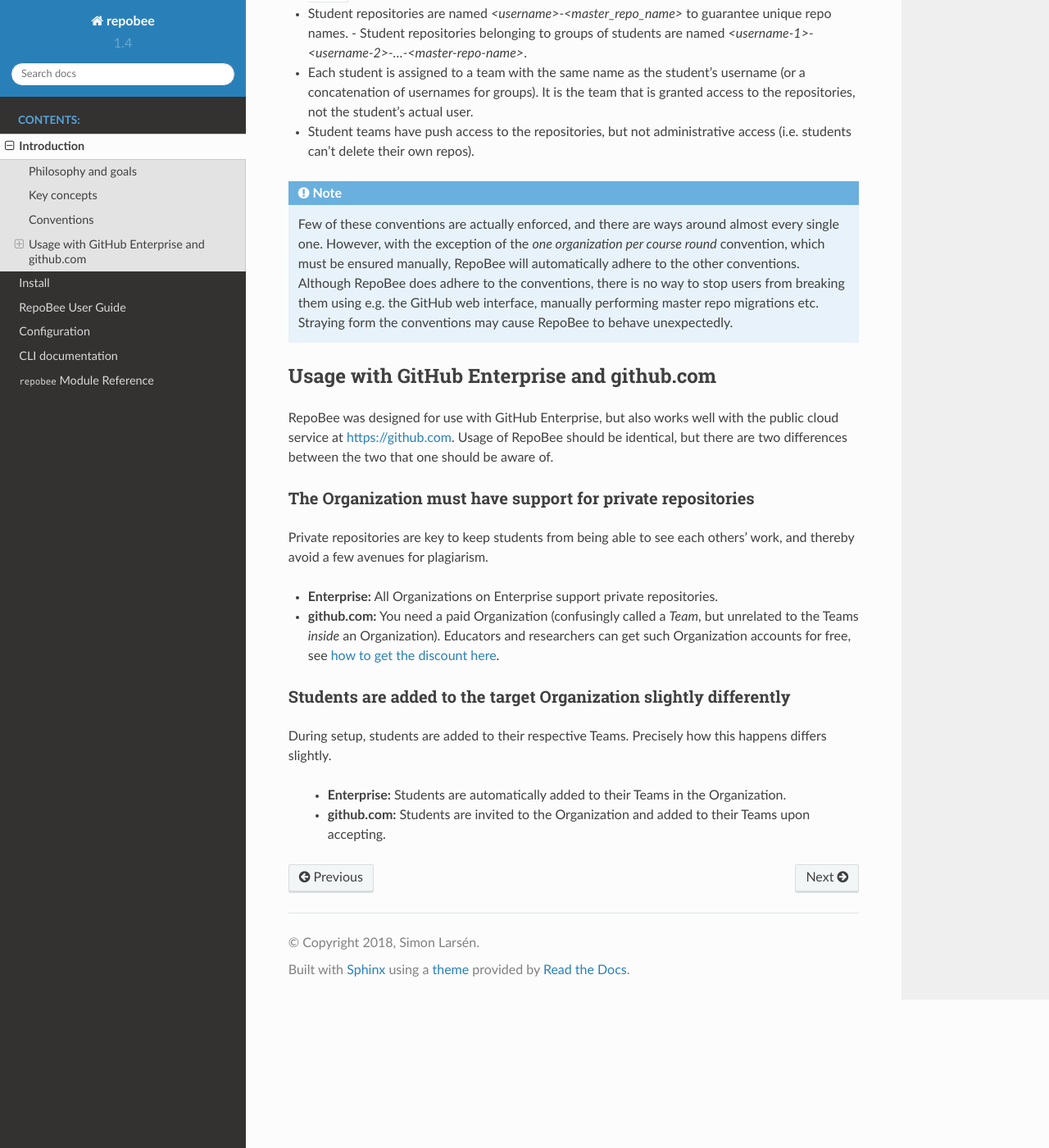
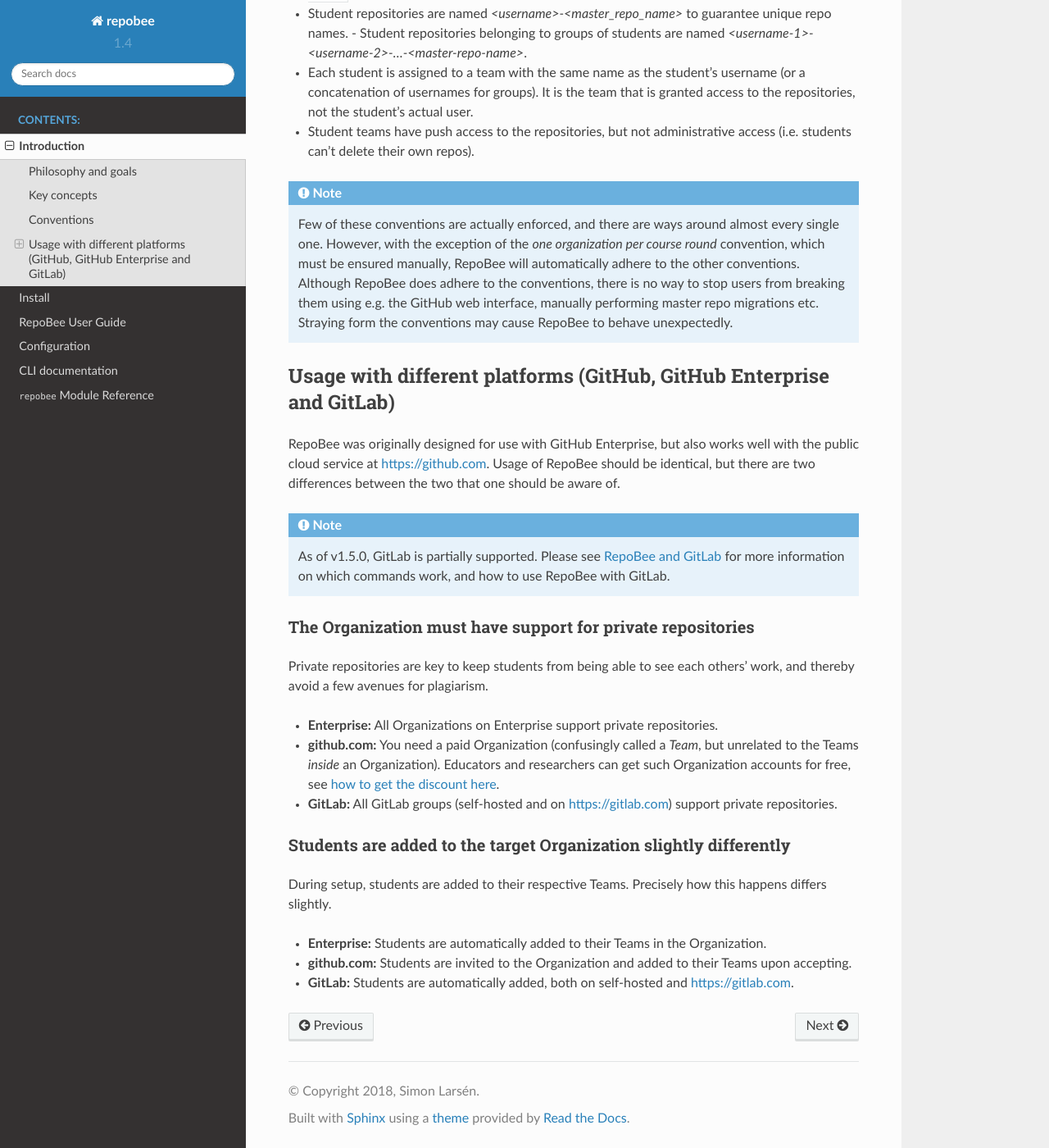
Before and after one commit to repobee/repobee, a Sphinx documentation site: the page built from docs/fundamentals.rst, in a window 1280 px wide and 1400 px high, scrolled down 1717 px. Shown: the whole window at 82% size. Built offline with Sphinx 7.4.7 and the Read the Docs theme 2.0.0, drawn with Linux system fonts in a browser that asks for light colours.

```diff
--- a/docs/fundamentals.rst
+++ b/docs/fundamentals.rst
@@ -103,12 +103,17 @@ The following conventions are fundamental to working with RepoBee.
     master repo migrations etc. Straying form the conventions may cause
     RepoBee to behave unexpectedly.
 
-Usage with GitHub Enterprise and github.com
-===========================================
-RepoBee was designed for use with GitHub Enterprise, but also works well with
-the public cloud service at https://github.com. Usage of RepoBee should be
-identical, but there are two differences between the two that one should be
-aware of.
+Usage with different platforms (GitHub, GitHub Enterprise and GitLab)
+=====================================================================
+RepoBee was originally designed for use with GitHub Enterprise, but also works
+well with the public cloud service at https://github.com. Usage of RepoBee
+should be identical, but there are two differences between the two that one
+should be aware of.
+
+.. note::
+
+   As of v1.5.0, GitLab is partially supported. Please see :ref:`gitlab` for
+   more information on which commands work, and how to use RepoBee with GitLab.
 
 The Organization must have support for private repositories
 -----------------------------------------------------------
@@ -121,15 +126,17 @@ others' work, and thereby avoid a few avenues for plagiarism.
   researchers can get such Organization accounts for free,
   see `how to get the discount here
   <https://help.github.com/en/articles/applying-for-an-educator-or-researcher-discount>`_.
+* **GitLab:** All GitLab groups (self-hosted and on https://gitlab.com) support
+  private repositories.
 
 Students are added to the target Organization slightly differently
 ------------------------------------------------------------------
 During setup, students are added to their respective Teams. Precisely how this
 happens differs slightly.
 
-  * **Enterprise:** Students are automatically added to their Teams in the Organization.
-  * **github.com:** Students are invited to the Organization and added to their Teams upon accepting.
-
+* **Enterprise:** Students are automatically added to their Teams in the Organization.
+* **github.com:** Students are invited to the Organization and added to their Teams upon accepting.
+* **GitLab:** Students are automatically added, both on self-hosted and https://gitlab.com.
 
 .. _teachers_pet: https://github.com/education/teachers_pet
 .. _GitHub Classroom: https://classroom.github.com/
--- a/docs/userguide.rst
+++ b/docs/userguide.rst
@@ -15,3 +15,4 @@ RepoBee User Guide
    plugins
    migrate
    group_assignments
+   gitlab
```
Also changed, not shown: docs/gitlab.rst (added, +70 -0 lines).
